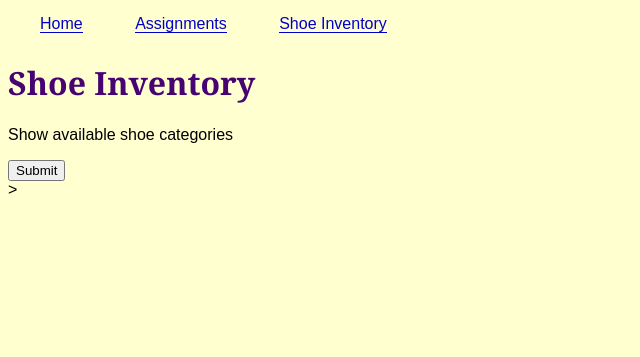
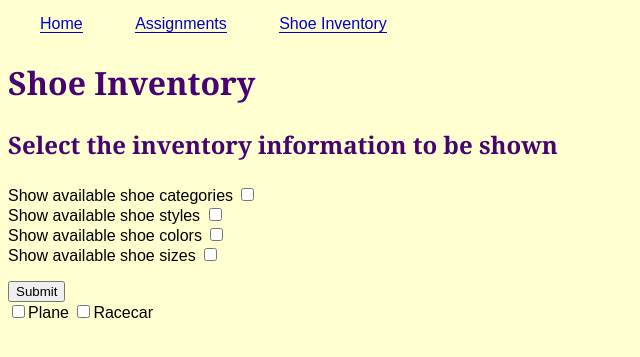
Before and after one commit to Brown-Lorna/cs313php, a PHP site: page /pages/shoe_inventory_main.php in a window 1280 px wide. Shown: the top 357 px of the page, without its empty margins (0-640 px from the left). Run offline with PHP 8.4, Linux system fonts and the light colour scheme.

```diff
--- a/pages/shoe_inventory_main.php
+++ b/pages/shoe_inventory_main.php
@@ -29,19 +29,19 @@ $db = dbConnect();
 	<h1>Shoe Inventory</h1>
 
 	<form method="post" action="show_inventory.php">
+<h3>Select the inventory information to be shown</h3>
+<p>Show available shoe categories <input type="checkbox" name="inventory[]" value="categories"><br>
+	Show available shoe styles <input type="checkbox" name="inventory[]" value="styles"><br>
+	Show available shoe colors <input type="checkbox" name="inventory[]" value="colors"><br>
+	Show available shoe sizes <input type="checkbox" name="inventory[]" value="sizes"><br>
+		</p>
 
-<p>Show available shoe categories</p>
-	<input type="submit" name="submit_categories"><br>
+	<input type="submit" name="submit"><br>
 	</form>
 
 
-
-	<!--	Show shoe sizes available
-
-		Show shoe colors available
-
-		Show shoe styles available
--->
-</form> >
+</form>
 	</body>
 </html>
+		<input type="checkbox" name="transportation[]" value="Plane">Plane
+		<input type="checkbox" name="transportation[]" value="Racecar">Racecar
```
Also changed, not shown: pages/show_inventory.php (+10 -4 lines).
